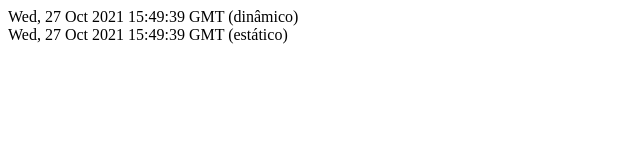
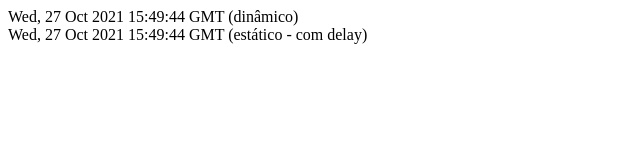
Before and after one commit to Hanmacaio/teste-1, a Next.js app: page /tempo in a window 1280 px wide. Shown: the top 160 px of the page, without its empty margins (0-640 px from the left). Built offline with nearby package versions, Linux system fonts and the light colour scheme.

Commit message:
adicionando delay

```diff
--- a/pages/tempo.js
+++ b/pages/tempo.js
@@ -6,13 +6,16 @@
     return(
         <div>
             <div>{dynamicDateString} (dinâmico)</div>
-            <div>{props.staticDateString} (estático)</div>
+            <div>{props.staticDateString} (estático - com delay)</div>
         </div>
     )
 }
 
-export function getStaticProps() {
-    console.log('> Passando pelo getStaticProps();')
+export async function getStaticProps() {
+    console.log('> Passando pelo getStaticProps();');
+    console.log('> Adicionando delay de 5 segundos');
+
+    await delay(5000);
     const staticDate = new Date();
     const staticDateString = staticDate.toGMTString();
 
@@ -23,4 +26,6 @@
     }
 }
 
+const delay = ms => new Promise(resolve => setTimeout(resolve,ms));
+
 export default Tempo;
```
